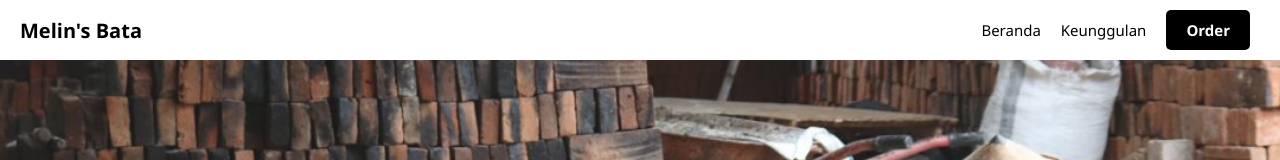
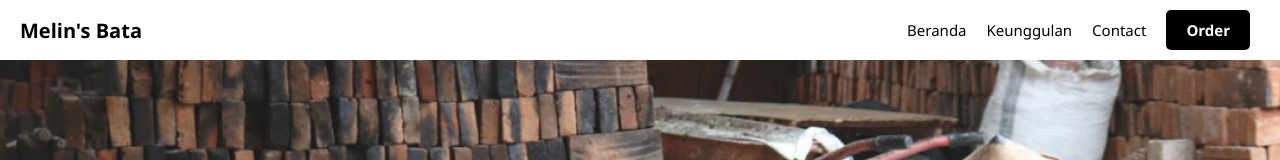
Before and after one commit to Afrizal2652/Melin-Sbata, a plain HTML site: page Index.html in a window 1280 px wide. Shown: the top 160 px of the page. Drawn offline with Linux system fonts and the light colour scheme.

Commit message:
Update Index.html

```diff
--- a/Index.html
+++ b/Index.html
@@ -13,6 +13,7 @@
         <nav class="menu">
             <a href="https://afrizal2652.github.io/Melin-Sbata/Index.html">Beranda</a>
             <a href="https://afrizal2652.github.io/Melin-Sbata/page.html">Keunggulan</a>
+             <a href="https://wa.me/6283114171747">Contact</a>
             <a href="https://wa.me/6283114171747?text=Assalamualaikum%20halo%20saya%20ingin%20memesan%20batu%20bata%20dari%20Melin's%20Bata" class="bold" target="_blank">Order</a>
         </nav>
     </header>
```
